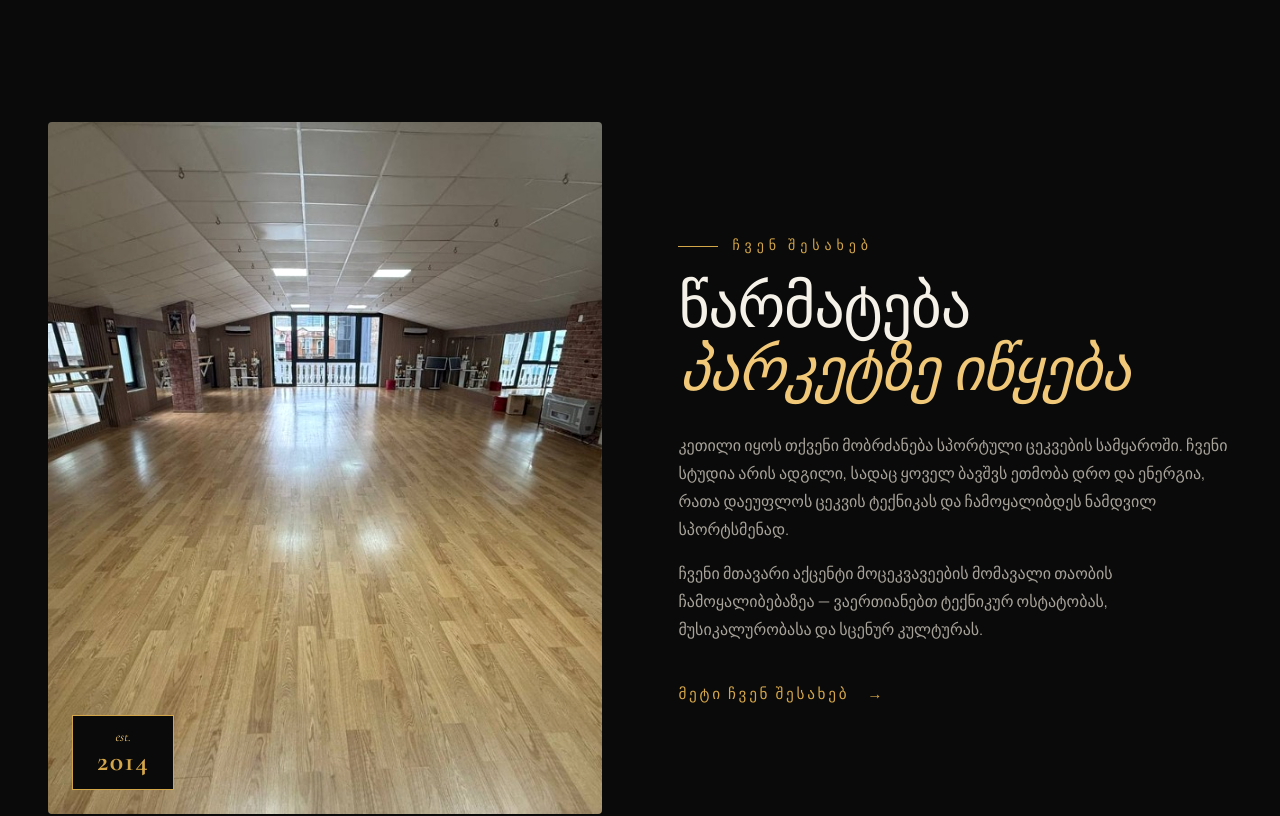
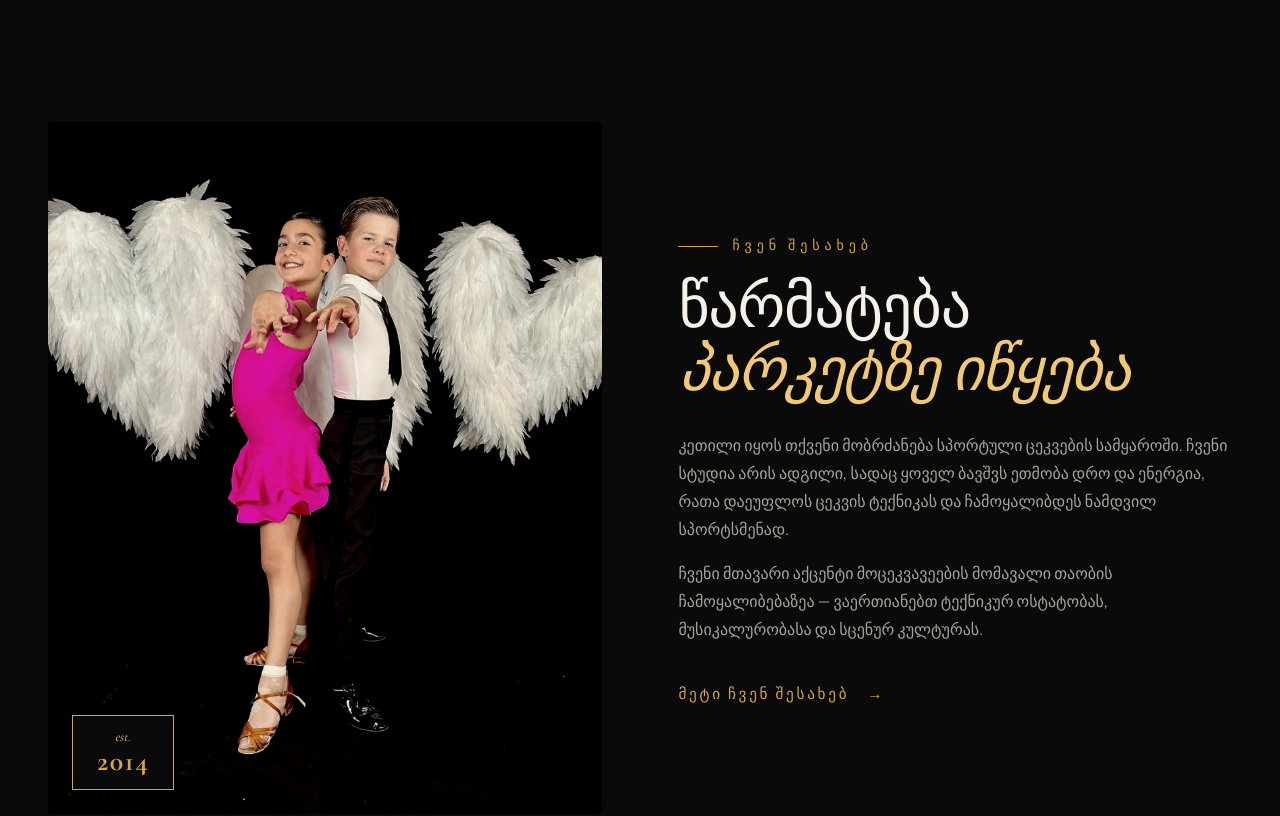
Before and after one commit to TSERJ13/stdancestudio, a React (Vite) app: page / in a window 1280 px wide. Shown: the part 1200-2016 px from the top of the page. Built offline with nearby package versions, Linux system fonts and the light colour scheme.

Commit message:
Force image refresh with cache busters and update Home/About photos

```diff
--- a/src/data/content.js
+++ b/src/data/content.js
@@ -83,13 +83,13 @@ export const siteContent = {
     {
       name: 'სერგი წივწივაძე',
       role: 'მთავარი ტრენერი',
-      photo: '/images/sergi.jpg',
+      photo: '/images/sergi.jpg?v=2',
       bio: 'სტუდიის დამფუძნებელი და მთავარი ტრენერი. სპორტული ცეკვების ოსტატი, მრავალგზის ჩემპიონი და საერთაშორისო ტურნირების მსაჯი.',
     },
     {
       name: 'ნინი გოგრაჭაძე',
       role: 'დამხმარე მასწავლებელი',
-      photo: '/images/nini.jpg',
+      photo: '/images/nini.jpg?v=2',
       bio: 'ლათინოამერიკული ცეკვების სპეციალისტი. ეხმარება მოცეკვავეებს ტექნიკის დახვეწასა და რიტმის ათვისებაში.',
     },
   ],
--- a/src/pages/About.jsx
+++ b/src/pages/About.jsx
@@ -21,7 +21,7 @@ export default function About() {
       <section className="section">
         <div className="container split">
           <div className="split__media">
-            <img src="/images/dancer-2.png" alt="Dancer" />
+            <img src="/images/about-kids.jpg?v=2" alt="Dancers" />
           </div>
           <div className="split__copy">
             <h2 className="display">სპორტი, რომელიც აყალიბებს ხასიათს</h2>
--- a/src/pages/Home.css
+++ b/src/pages/Home.css
@@ -189,7 +189,7 @@
   width: 100%;
   aspect-ratio: 4/5;
   object-fit: cover;
-  filter: contrast(1.05) saturate(0.95);
+  filter: contrast(1.1) brightness(0.9) sepia(0.15);
   transition: transform 0.8s var(--ease);
 }
 
@@ -395,7 +395,7 @@
   width: 100%;
   height: 100%;
   object-fit: cover;
-  filter: grayscale(0.2);
+  filter: grayscale(0.2) contrast(1.1) brightness(0.9);
   transition: transform 0.7s var(--ease), filter 0.5s var(--ease);
 }
 
--- a/src/pages/Home.jsx
+++ b/src/pages/Home.jsx
@@ -73,7 +73,7 @@ export default function Home() {
       <section className="section about-blurb">
         <div className="container about-blurb__grid">
           <div className="about-blurb__media">
-            <img src="/images/studio.jpg" alt="ST Dance Studio" />
+            <img src="/images/about-kids.jpg?v=2" alt="ST Dance Studio" />
             <div className="about-blurb__badge">
               <span className="display-italic">est.</span>
               <strong>2014</strong>
--- a/src/pages/InnerPage.css
+++ b/src/pages/InnerPage.css
@@ -56,6 +56,7 @@
   width: 100%;
   aspect-ratio: 4/5;
   object-fit: cover;
+  filter: contrast(1.1) brightness(0.9) sepia(0.15);
 }
 
 .split__copy h2 {
```
Also changed, not shown: public/images/about-kids.jpg (added).
